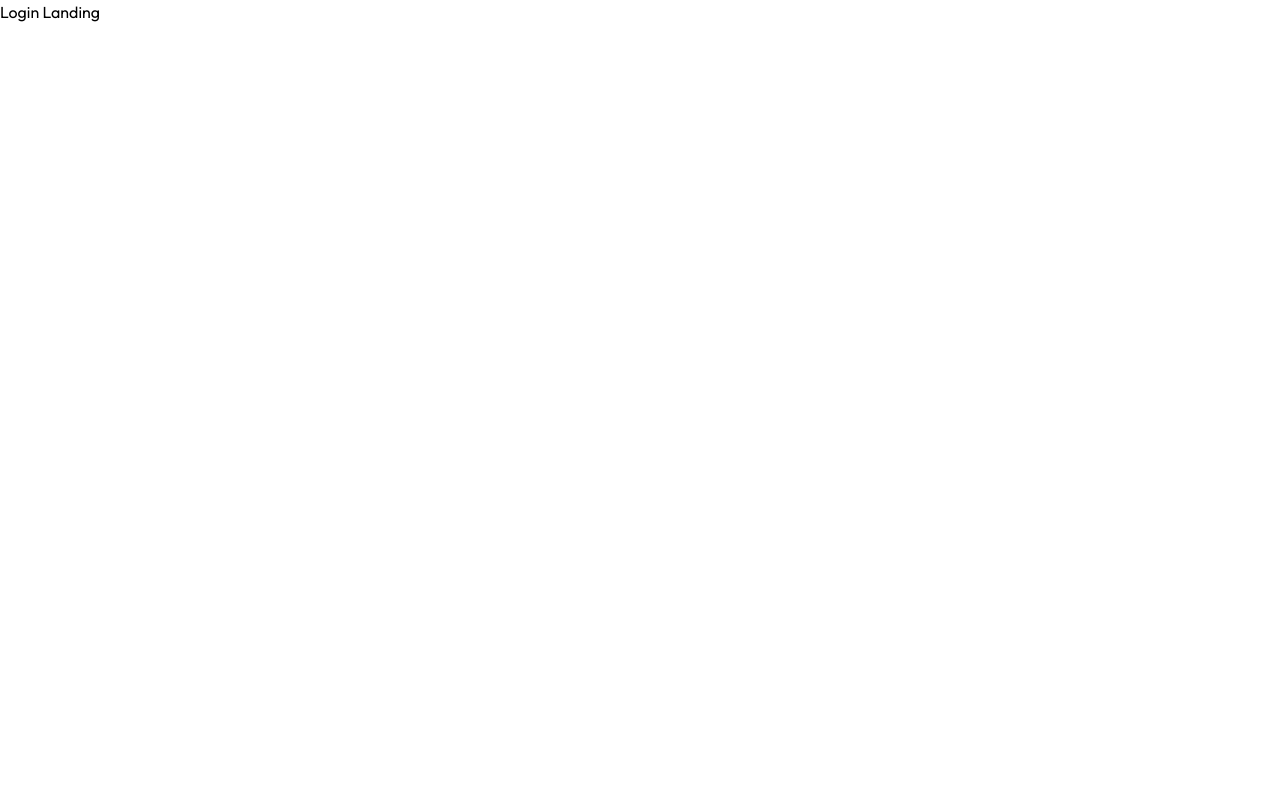
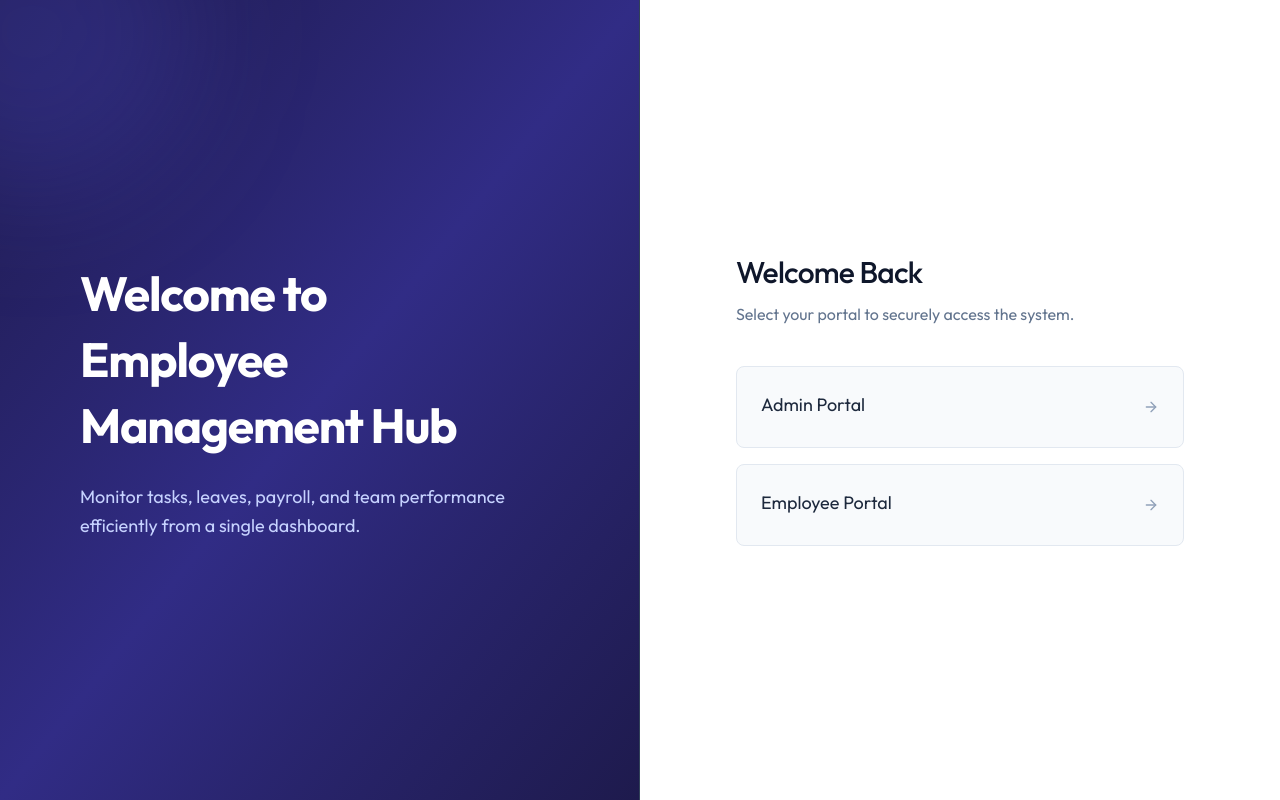
Before and after one commit to shumaila1421/employee-management-system, a React (Vite) app in the folder client/: page /login in a window 1280 px wide. Built offline with nearby package versions, Linux system fonts and the light colour scheme.

Commit message:
login form added

```diff
--- a/client/src/App.jsx
+++ b/client/src/App.jsx
@@ -9,12 +9,35 @@
 import Attendance from "./pages/Attendance";
 import Employees from "./pages/Employees";
 import PrintPayslips from "./pages/PrintPayslips";
+import LoginForm from "./components/LoginForm";
 const App = () => {
   return (
     <>
       <Toaster />
       <Routes>
         <Route path="/login" element={<LoginLanding />} />
+
+        <Route
+          path="/login/admin"
+          element={
+            <LoginForm
+              role="admin"
+              title="Admin Portal"
+              subtitle="Sign in to access the admin dashboard and insights."
+            />
+          }
+        />
+        <Route
+          path="/login/employee"
+          element={
+            <LoginForm
+              role="employee"
+              title="Employee Portal"
+              subtitle="Sign in to stay updated with your work schedule."
+            />
+          }
+        />
+
         <Route element={<Layout />}>
           <Route path="/dashboard" element={<Dashboard />} />
           <Route path="/employess" element={<Employees />} />
--- /dev/null
+++ b/client/src/components/LoginForm.jsx
@@ -0,0 +1,7 @@
+import React from "react";
+
+const LoginForm = () => {
+  return <div>LoginForm</div>;
+};
+
+export default LoginForm;
--- /dev/null
+++ b/client/src/components/LoginLeftSide.jsx
@@ -0,0 +1,20 @@
+const LoginLeftSide = () => {
+  return (
+    <div className="hidden md:flex w-1/2 bg-linear-to-br from-indigo-950 via-indigo-900 to-indigo-950 relative overflow-hidden border-r border-slate-700">
+      <div className="absolute -top-32 -left-32 w-80 h-80 bg-indigo-500/20 rounded-full blur-3xl"></div>
+
+      <div className="relative z-10 flex flex-col justify-center p-12 lg:p-20 w-full h-full">
+        <h1 className="text-4xl lg:text-5xl font-bold text-white mb-6 leading-snug tracking-tight">
+          Welcome to <br /> Employee Management Hub
+        </h1>
+
+        <p className="text-indigo-200 text-lg max-w-md leading-relaxed">
+          Monitor tasks, leaves, payroll, and team performance efficiently from
+          a single dashboard.
+        </p>
+      </div>
+    </div>
+  );
+};
+
+export default LoginLeftSide;
--- a/client/src/pages/Layout.jsx
+++ b/client/src/pages/Layout.jsx
@@ -1,4 +1,3 @@
-import React from "react";
 import { Outlet } from "react-router-dom";
 
 const Layout = () => {
@@ -6,7 +5,7 @@
     <div className="flex h-screen bg-linear-to-br from-slate-50 via-white to-indigo-50/30">
       <p>Sidebar</p>
       <main className="flex-1 overflow-y-auto">
-        <div className="p-4 pt-16 sm:p-6 sm:pt-7 lg:p-8 max-w-400 mx-auto">
+        <div className="p-4 pt-16 sm:p-6 sm:pt-6 lg:p-8 max-w-400 mx-auto">
           <Outlet />
         </div>
       </main>
--- a/client/src/pages/LoginLanding.jsx
+++ b/client/src/pages/LoginLanding.jsx
@@ -1,7 +1,62 @@
-import React from "react";
+import LoginLeftSide from "../components/LoginLeftSide";
+import { ArrowRightIcon, ShieldIcon, UserIcon } from "lucide-react";
+import { Link } from "react-router-dom";
 
 const LoginLanding = () => {
-  return <div>Login Landing</div>;
+  const portalOptions = [
+    {
+      to: "/login/admin",
+      title: "Admin Portal",
+      description:
+        "Manage employees, departments, payrolls, and system configurayions.",
+      icons: ShieldIcon,
+    },
+    {
+      to: "/login/employee",
+      title: "Employee Portal",
+      description:
+        "View your profile, track attendace, request time off, and access payslips.",
+      icons: UserIcon,
+    },
+  ];
+  return (
+    <div className="min-h-screen flex flex-col md:flex-row">
+      <LoginLeftSide />
+
+      <div className="w-full md:w-1/2 flex flex-col items-center justify-center p-6 sm:p-12 lg:p-16 relative overflow-y-auto min-h-screen">
+        <div className="w-full max-w-md animate-fade-in relative z-10">
+          {/** Header */}
+          <div className="mb-10 text-center md:text-left">
+            <h2 className="text-3xl font-medium text-slate-900 tracking-tight mb-3">
+              Welcome Back
+            </h2>
+            <p className="text-slate-500">
+              Select your portal to securely access the system.{" "}
+            </p>
+          </div>
+          {/** Portal List */}
+          <div className="space-y-4">
+            {portalOptions.map((portal) => (
+              <Link
+                key={portal.to}
+                to={portal.to}
+                className="group block bg-slate-50 border border-slate-200 rounded-lg p-5 sm:p-6 transition-all duration-300 hover:border-indigo-400 hover:bg-indigo-50"
+              >
+                <div className="relative z-10 flex items-center justify-between gap-4 sm:gap-5">
+                  <h3 className="text-lg text-slate-800 group-hover:text-indigo-600 mb-1 transition-colors">
+                    {portal.title}
+                  </h3>
+                  <ArrowRightIcon className="w-4 h-4 text-slate-400 group-hover:text-indigo-600 group-hover:translate-x-1 transition-all duration-300" />
+                </div>
+              </Link>
+            ))}
+          </div>
+
+          {/** Footer */}
+        </div>
+      </div>
+    </div>
+  );
 };
 
 export default LoginLanding;
```
